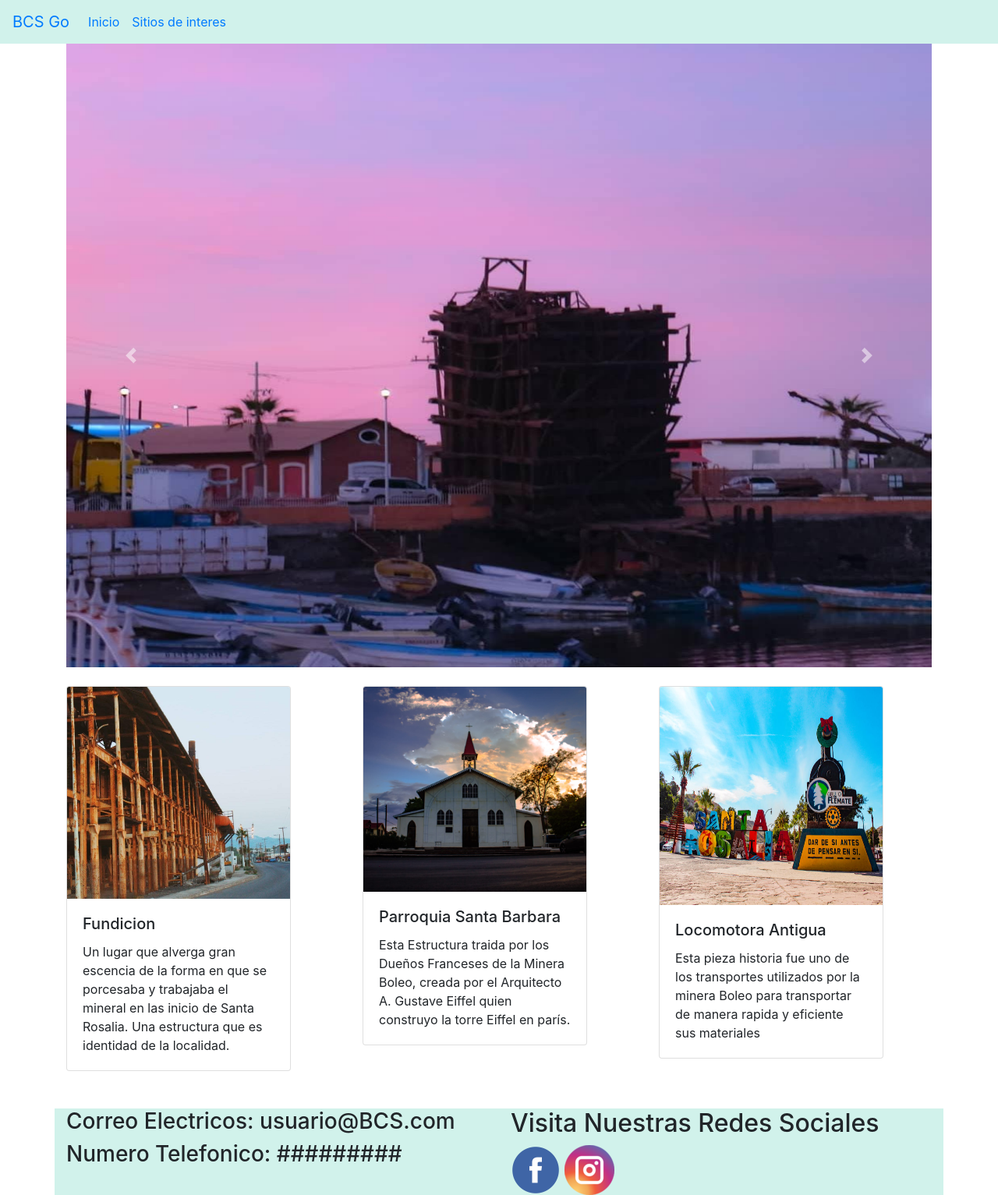
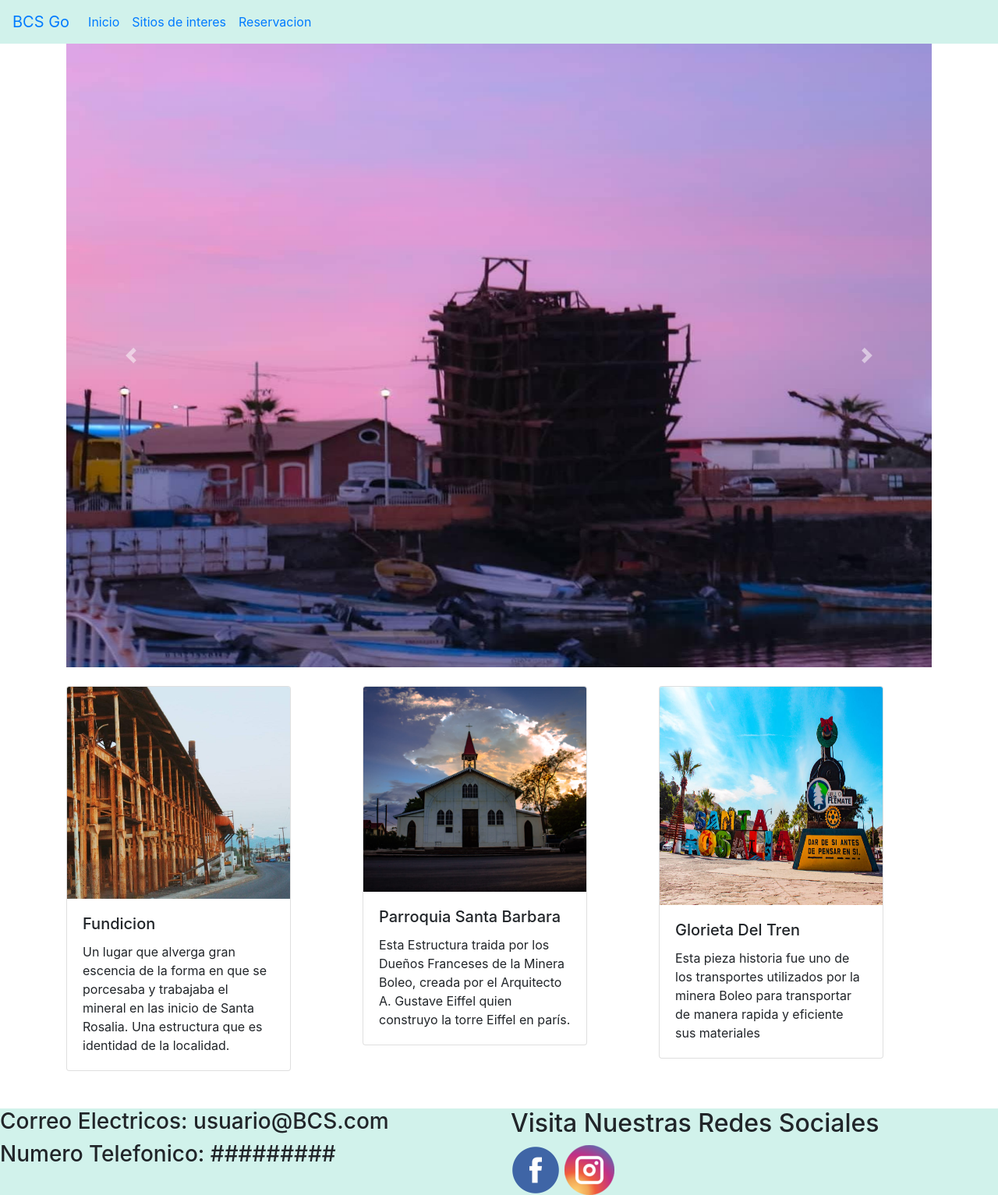
Before and after one commit to AleScarlett20/ProyectoSCV, a plain HTML site: page index.html in a window 1280 px wide. Shown: the whole page at 78% size. Drawn offline with nearby package versions, Linux system fonts and the light colour scheme.

Commit message:
correcciones de index Kevnav
se hicieron ajustes al archivo index.html

```diff
--- a/index.html
+++ b/index.html
@@ -17,10 +17,13 @@
     <div class="collapse navbar-collapse" id="navbarNav">
       <ul class="navbar-nav">
         <li class="nav-item active">
-          <a class="nav-link" href="#">Inicio<span class="sr-only">(current)</span></a>
+          <a class="nav-link" href="index.html">Inicio<span class="sr-only">(current)</span></a>
         </li>
         <li class="nav-item">
-          <a class="nav-link" href="#">Sitios de interes</a>
+          <a class="nav-link" href="sitios.html">Sitios de interes</a>
+        </li>
+        <li class="nav-item">
+          <a class="nav-link" href="reservacion.html">Reservacion</a>
         </li>
       </ul>
     </div>
@@ -87,7 +90,7 @@
         <div class="card" style="width: 18rem;">
           <img src="imagenes/tren letras.jpg" height="280px" class="card-img-top" alt="">
           <div class="card-body">
-            <h5 class="card-title">Locomotora Antigua</h5>
+            <h5 class="card-title">Glorieta Del Tren</h5>
             <p class="card-text">Esta pieza historia fue uno de los
                 transportes utilizados por la minera Boleo para
                 transportar de manera rapida y eficiente sus materiales
@@ -98,8 +101,7 @@
     </div>
 </div>
 <br><br>
-<div class="container"  style="background-color: #D1F2EB;">
-    <div class="row">
+    <div class="row" style="background-color: #D1F2EB;">
         <div class="col-md-6">
             <h3>Correo Electricos: usuario@BCS.com</h3>
             <h3>Numero Telefonico: #########</h3>
@@ -110,7 +112,7 @@
             <img src="imagenes/instagram_icon.png">
         </div>
     </div>
-</div>
+
 
   </body>
 <script src="https://code.jquery.com/jquery-3.3.1.slim.min.js" integrity="sha384-q8i/X+965DzO0rT7abK41JStQIAqVgRVzpbzo5smXKp4YfRvH+8abtTE1Pi6jizo" crossorigin="anonymous"></script>
```
